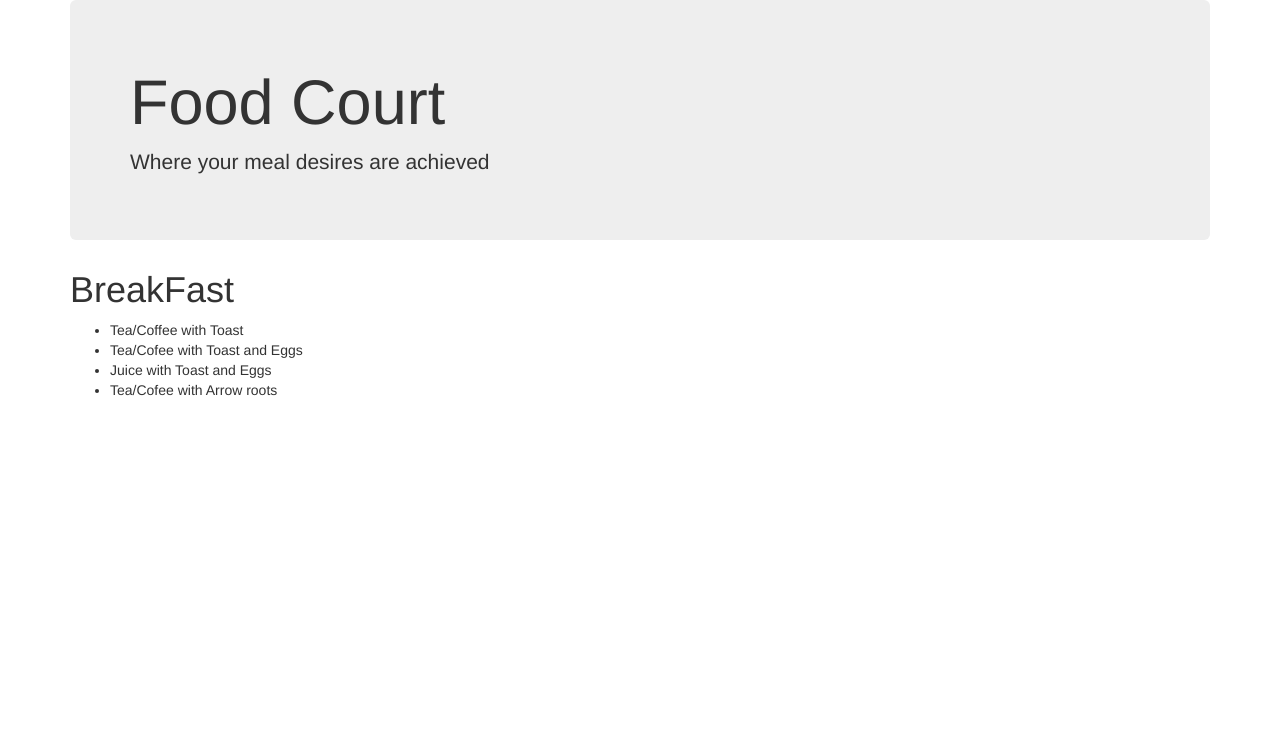
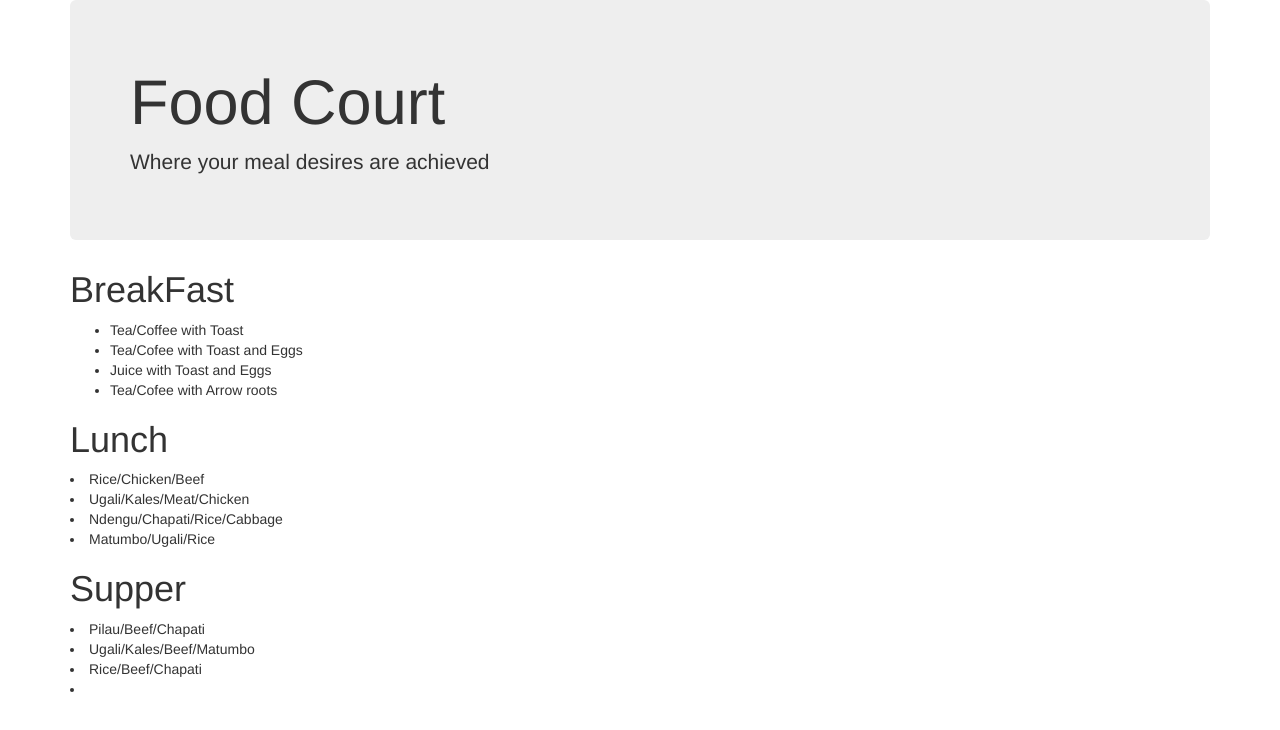
Before and after one commit to manulangat/food-court, a plain HTML site: page index.html in a window 1280 px wide. Drawn offline with Linux system fonts and the light colour scheme.

Commit message:
Add food lists to the various food categories

```diff
--- a/index.html
+++ b/index.html
@@ -25,6 +25,19 @@
       <li>Juice with Toast and Eggs</li>
       <li>Tea/Cofee with Arrow roots</li>
     </ul>
+
+    <h1>Lunch</h1>
+    <li>Rice/Chicken/Beef</li>
+    <li>Ugali/Kales/Meat/Chicken</li>
+    <li>Ndengu/Chapati/Rice/Cabbage</li>
+    <li>Matumbo/Ugali/Rice</li>
+
+    <h1>Supper</h1>
+    <li>Pilau/Beef/Chapati</li>
+    <li>Ugali/Kales/Beef/Matumbo</li>
+    <li>Rice/Beef/Chapati</li>
+    <li></li>
+
   </div>
 </body>
 
```
